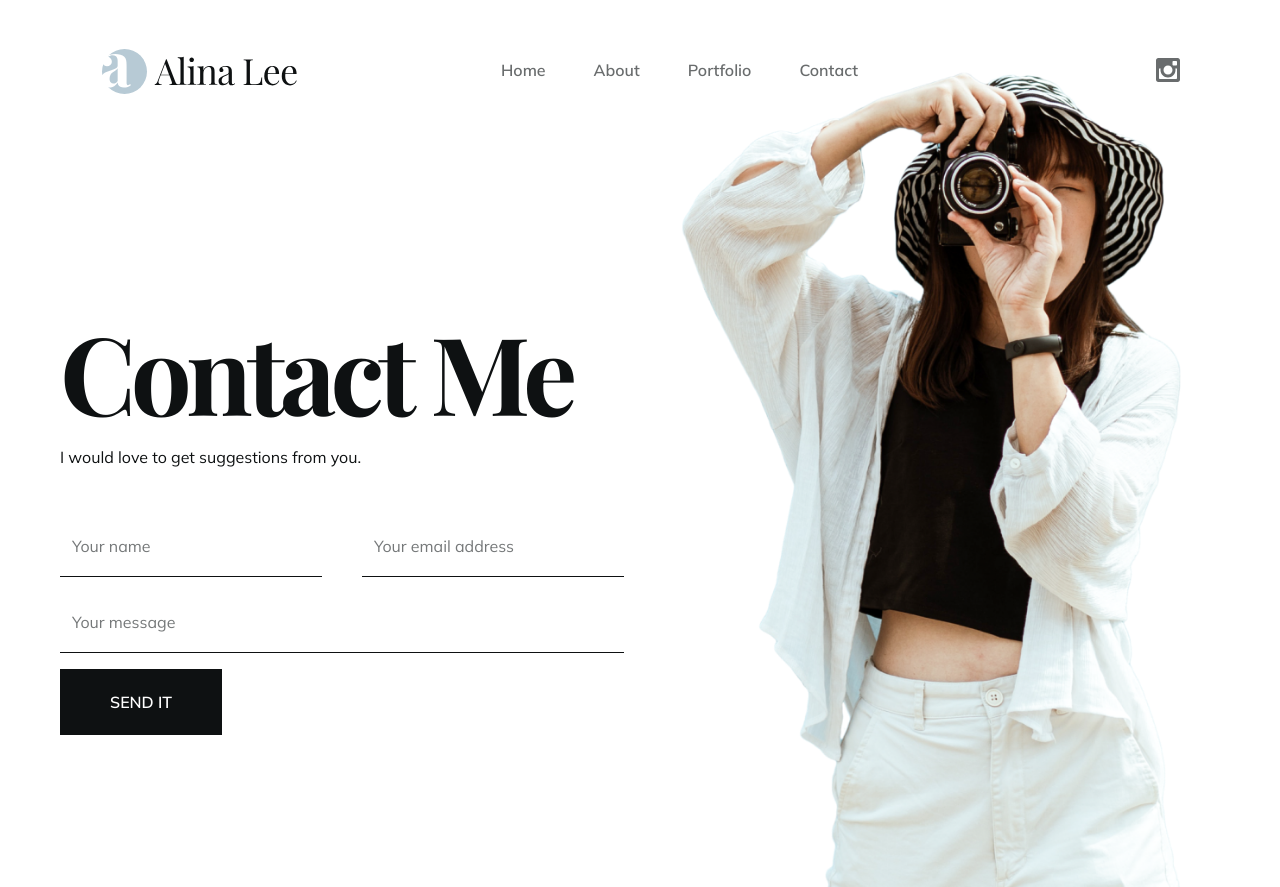
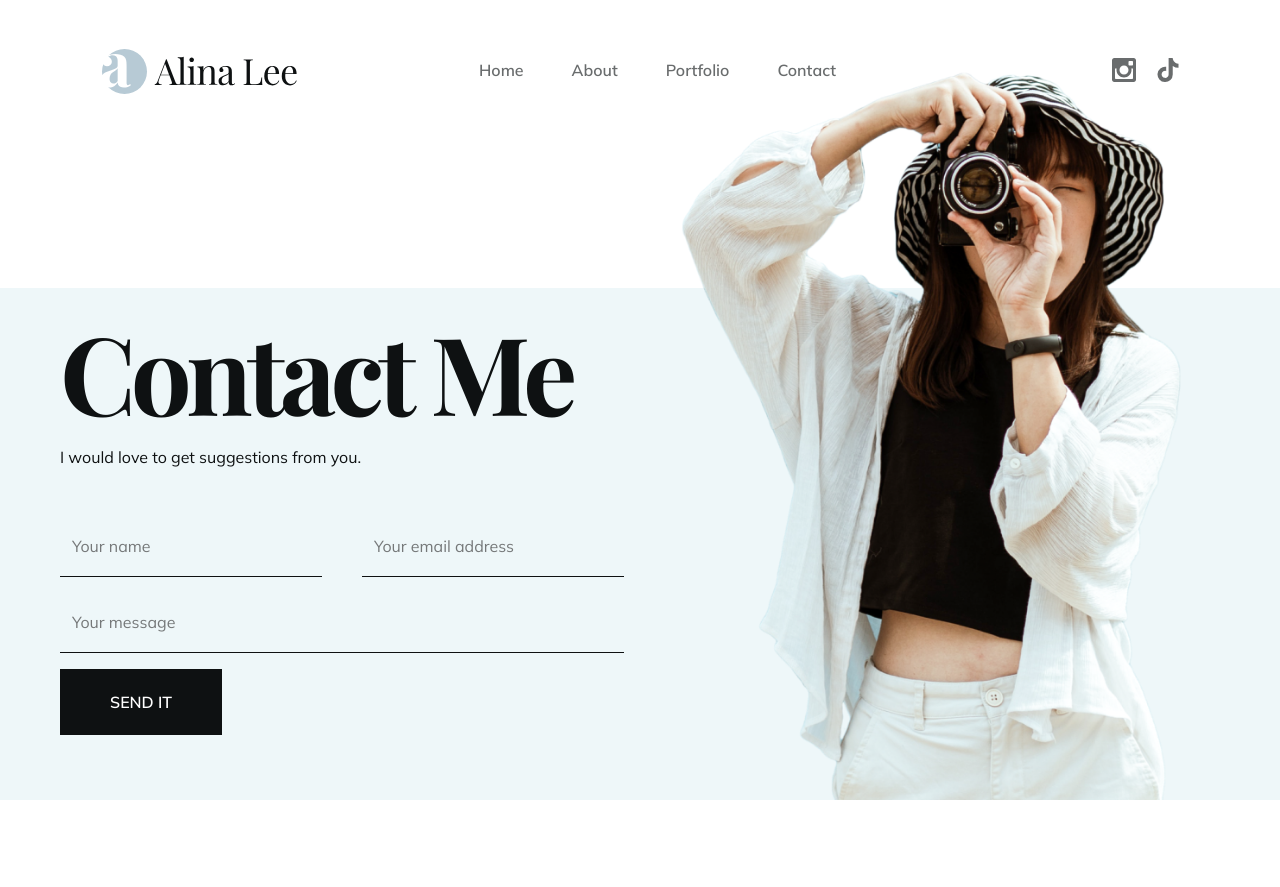
Before and after one commit to PedroRobalo1994/sandra-website, a React (Create React App) app: page /contact in a window 1280 px wide. After the commit the page ends 800 px from the top, so only its background shows below. Built offline with nearby package versions, Linux system fonts and the light colour scheme; the HTML template or start-up script is replaced by a standard one; a web font is replaced by a local one.

Commit message:
Final starting project

```diff
--- a/src/App.js
+++ b/src/App.js
@@ -1,19 +1,18 @@
+// Import libraries
 import React from 'react';
-// import components
+import { BrowserRouter as Router } from 'react-router-dom';
 import Header from './components/Header';
 import AnimRoutes from './components/AnimRoutes';
-// import router
-import { BrowserRouter as Router } from 'react-router-dom';
-// import motion
-import { motion } from 'framer-motion';
-
 
 const App = () => {
-  return <>
-  <Router>
-    <Header/>
-    <AnimRoutes/>
-  </Router></>;
+  return (
+    <div className="overflow-auto">
+      <Router>
+        <Header/>
+        <AnimRoutes/>
+      </Router>
+    </div>
+  );
 };
 
 export default App;
--- a/src/components/AnimRoutes.js
+++ b/src/components/AnimRoutes.js
@@ -4,19 +4,21 @@ import Home from '../pages/Home';
 import About from '../pages/About';
 import Portfolio from '../pages/Portfolio';
 import Contact from '../pages/Contact';
-// import routes route & useLocation hook
 import {Routes, Route, useLocation} from 'react-router-dom';
-// import motion
 import { AnimatePresence } from 'framer-motion';
 
 
 const AnimRoutes = () => {
-  return <Routes>
-    <Route path="/" element={<Home/>}/>
-    <Route path="/about" element={<About/>}/>
-    <Route path="/portfolio" element={<Portfolio/>}/>
-    <Route path="/contact" element={<Contact/>}/>
-  </Routes>;
+  const location = useLocation();
+  return(
+  <AnimatePresence initial={true} mode="wait">
+    <Routes key={location.pathname} location={location}>
+      <Route path="/" element={<Home/>}/>
+      <Route path="/about" element={<About/>}/>
+      <Route path="/portfolio" element={<Portfolio/>}/>
+      <Route path="/contact" element={<Contact/>}/>
+    </Routes>;
+  </AnimatePresence>);
 };
 
 export default AnimRoutes;
--- a/src/components/Socials.js
+++ b/src/components/Socials.js
@@ -1,13 +1,18 @@
 import React from 'react';
-// import icons
-import { ImInstagram} from 'react-icons/im';
+import { ImInstagram } from 'react-icons/im';
+import { FaTiktok } from 'react-icons/fa';
 
 const Socials = () => {
   return <div className='hidden lg:flex ml-24'>
-    <ul className='flex gap-x-4'>
+    <ul className='flex gap-x-5'>
       <li>
-        <a href='https://www.instagram.com/' target='_blank' rel='noreferrer'>
+        <a href='https://www.instagram.com/sandra_camil0' target='_blank' rel='noreferrer'>
           <ImInstagram className='text-2xl text-[#696c6d] hover:text-primary transition'/>
+        </a>
+      </li>
+      <li>
+        <a href='https://www.tiktok.com/@sandra_camil0' target='_blank' rel='noreferrer'>
+          <FaTiktok className='text-2xl text-[#696c6d] hover:text-primary transition'/>
         </a>
       </li>
     </ul>
--- a/src/pages/About.js
+++ b/src/pages/About.js
@@ -1,10 +1,11 @@
 import React from 'react';
-// import images
 import WomanImg from '../img/about/woman.png';
 import { Link } from 'react-router-dom';
+import { motion } from 'framer-motion';
+import { transition1 } from '../transitions';
 
 const About = () => {
-  return <section className='section'>
+  return <motion.section initial={{opacity: 0, y:"100%"}} animate={{opacity: 1, y:0}} exit={{opacity:0, y:"100%"}} transition={{transition1}} className='section'>
     <div className='container mx-auto h-full relative'>
       {/* text & img wrapper */}
       <div className='flex flex-col lg:flex-row h-full items-center justify-center gap-x-24 text-center lg:text-left lg:pt-16'>
@@ -13,19 +14,19 @@ const About = () => {
           <img src={WomanImg} alt=''/>
         </div>
         {/* text */}
-        <div className='flex-1 pt-36 pb-14 lg:pt-0 lg:w-auto z-10 flex flex-col justify-center items-center lg:items-start'>
+        <motion.div initial={{opacity: 0, y:"-80%"}} animate={{opacity: 1, y:0}} exit={{opacity:0, y:"-80%"}} transition={{transition1}} className='flex-1 pt-36 pb-14 lg:pt-0 lg:w-auto z-10 flex flex-col justify-center items-center lg:items-start'>
           <h1 className='h1'>About me</h1>
           <p className='mb-12 max-w-sm'>
             Loren ipsum dolor sit amet consecutor
           <br/>
           <br/>
-          <p>Lorem ipsum dolor sit amet, consectetur adipiscing elit.</p>
+          <p className='p-1' >Lorem ipsum dolor sit amet, consectetur adipiscing elit.</p>
           </p>
           <Link to={'/portfolio'} className='btn mt-8'>View my work</Link>
-        </div>
+        </motion.div>
       </div>
     </div>
-  </section>;
+  </motion.section>;
 };
 
 export default About;
--- a/src/pages/Contact.js
+++ b/src/pages/Contact.js
@@ -1,12 +1,14 @@
 import React from 'react';
 import WomanImg from '../img/contact/woman.png'
+import { motion } from 'framer-motion';
+import { transition1 } from '../transitions';
 
 const Contact = () => {
-  return <section className='section bg-white'>
+  return <motion.section initial={{opacity: 0, y:"100%"}} animate={{opacity: 1, y:0}} exit={{opacity:0, y:"100%"}} transition={{transition1}} className='section bg-white'>
     <div className='container mx-auto h-full'>
       <div className='flex flex-col lg:flex-row h-full items-center justify-start pt-36 gap-x-8 text-center lg:text-left '>
         {/* bg */}
-        <div className='hidden lg:flex bg-[#eef7f9] absolute bottom-0 left-0 right-0 top-72 -z-10'>bg</div>
+        <motion.div initial={{opacity: 0, y:"100%"}} animate={{opacity: 1, y:0}} exit={{opacity:0, y:"100%"}} transition={{transition1}} className='hidden lg:flex bg-[#eef7f9] absolute bottom-0 left-0 right-0 top-72 -z-10'></motion.div>
         {/* text $ form */}
         <div className='lg:flex-1 lg:pt-32 px-4 '>
           <h1 className='h1'>Contact me</h1>
@@ -31,12 +33,12 @@ const Contact = () => {
           </form>
         </div>
         {/*image*/}
-        <div className='lg:flex-1'>
+        <motion.div initial={{opacity: 0, y:"-80%"}} animate={{opacity: 1, y:0}} exit={{opacity:0, y:"-80%"}} transition={{transition: transition1, duration: 1.5}} className='lg:flex-1'>
           <img src={WomanImg} alt=''/>
-        </div>
+        </motion.div>
       </div>
     </div>
-  </section>;
+  </motion.section>;
 };
 
 export default Contact;
--- a/src/pages/Home.js
+++ b/src/pages/Home.js
@@ -1,29 +1,29 @@
 import React from 'react';
-// import images
-import WomanImg from '../img/home/woman.png'
-// import link
+import WomanImg from '../img/home/woman.png';
 import { Link } from 'react-router-dom';
+import { motion } from 'framer-motion';
+import { transition1 } from '../transitions';
 
 const Home = () => {
-  return <section className='section'>
+  return <motion.section initial={{opacity: 0}} animate={{opacity: 1}} exit={{opacity:0}} transition={{transition1}} className='section'>
     <div className='container mx-auto'>
       {/* text & img wrapper */}
       <div className='flex flex-col justify-center'>
         {/* text */}
-        <div className='w-full pt-36 pb-14 lg:pt-0 lg:pb-0 lg:w-auto z-10 lg:absolute flex flex-col justify-center items-center lg:items-start'><h1 className='h1'>Content <br/> Creator
+        <motion.div initial={{opacity: 0, y:"-50%"}} animate={{opacity: 1, y:0}} exit={{opacity:0, y:"-50%"}} transition={{transition1}} className='w-full pt-36 pb-14 lg:pt-0 lg:pb-0 lg:w-auto z-10 lg:absolute flex flex-col justify-center items-center lg:items-start'><h1 className='h1'>Content <br/> Creator
         </h1>
         <p className='text-[26px] lg:text-[36px] font-primary mb-4 lg:mb-12'>Lisbon, Portugal</p>
         <Link to={'/contact'} className='btn mb-[30px]'>hire me</Link>
-        </div>
+        </motion.div>
         {/* img */}
         <div className='flex justify-end'>
-          <div className='relative lg:right-40 overflow-hidden'>
-            <img src={WomanImg} alt='' className='w-full lg:w-auto'/>
-          </div>
+          <motion.div initial={{scale: 0}} animate={{scale: 1}} exit={{scale:0}} transition={{transition1}} className='relative lg:right-40 overflow-hidden'>
+            <motion.img whileHover={{scale: 1.1}} transition={transition1} src={WomanImg} alt='' className='w-full lg:w-auto'/>
+          </motion.div>
         </div>
       </div>
     </div>
-  </section>;
+  </motion.section>;
 };
 
 export default Home;
--- a/src/pages/Portfolio.js
+++ b/src/pages/Portfolio.js
@@ -1,30 +1,28 @@
 import React from 'react';
-// import images
 import Image1 from '../img/portfolio/1.png';
 import Image2 from '../img/portfolio/2.png';
 import Image3 from '../img/portfolio/3.png';
 import Image4 from '../img/portfolio/4.png';
-// import link
 import { Link } from 'react-router-dom';
-
-// TODO: Continue Portfolio Page
+import { motion } from 'framer-motion';
+import { transition1 } from '../transitions';
 
 const Portfolio = () => {
   return(
-    <section className='section'>
+    <motion.section initial={{opacity: 0, y:"100%"}} animate={{opacity: 1, y:0}} exit={{opacity:0, y:"100%"}} transition={{transition1}} className='section'>
       <div className='container mx-auto h-full relative'>
         <div className='flex flex-col lg:flex-row h-full items-center justify-start  gap-x-24 text-center lg:text-left pt-24 lg:pt-36 pb-8'>
           {/* text */}
-          <div className='flex flex-col lg:items-start'>
+          <motion.div initial={{opacity: 0, y:"-80%"}} animate={{opacity: 1, y:0}} exit={{opacity:0, y:"-80%"}} transition={{transition1}} className='flex flex-col lg:items-start'>
             <h1 className='h1'>Portfolio</h1>
             <p className='mb-12 max-w-sm'>
             Loren ipsum dolor sit amet consecutor
             <br/>
             <br/>
-            <p>Lorem ipsum dolor sit amet, consectetur adipiscing elit.</p>
+            <p className='p-1' >Lorem ipsum dolor sit amet, consectetur adipiscing elit.</p>
             </p>
             <Link to={'/contact'} className='btn mb-[30px] mx-auto lg:mx-0'>Hire me</Link>
-          </div>
+          </motion.div>
           {/* image grid */}
           <div className='grid grid-cols-2 lg:gap-2'>
             {/* image */}
@@ -43,7 +41,7 @@ const Portfolio = () => {
           </div>
         </div>
       </div>
-    </section>
+    </motion.section>
   );
 };
 
```
